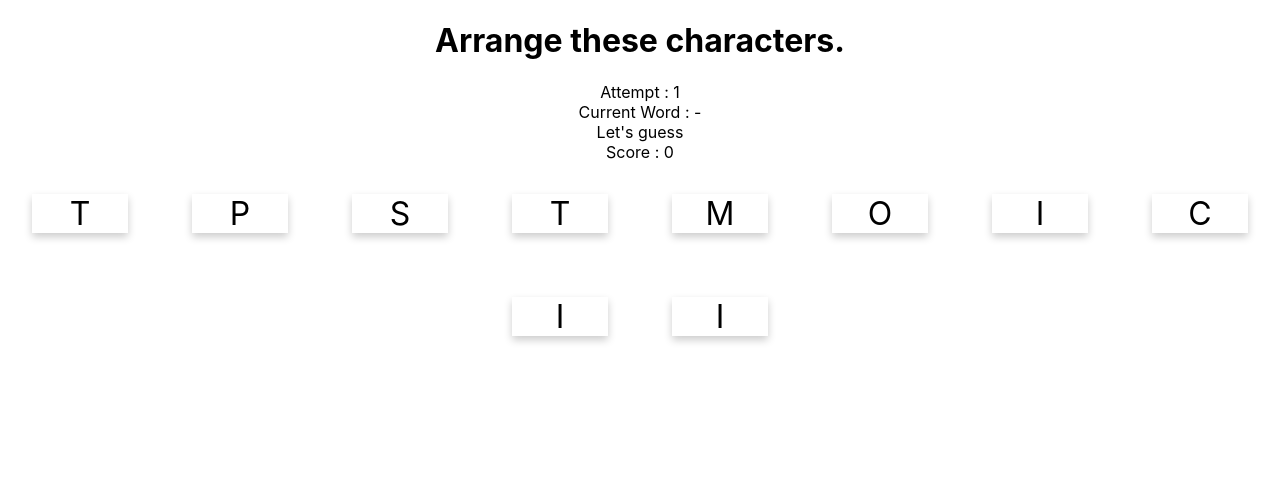
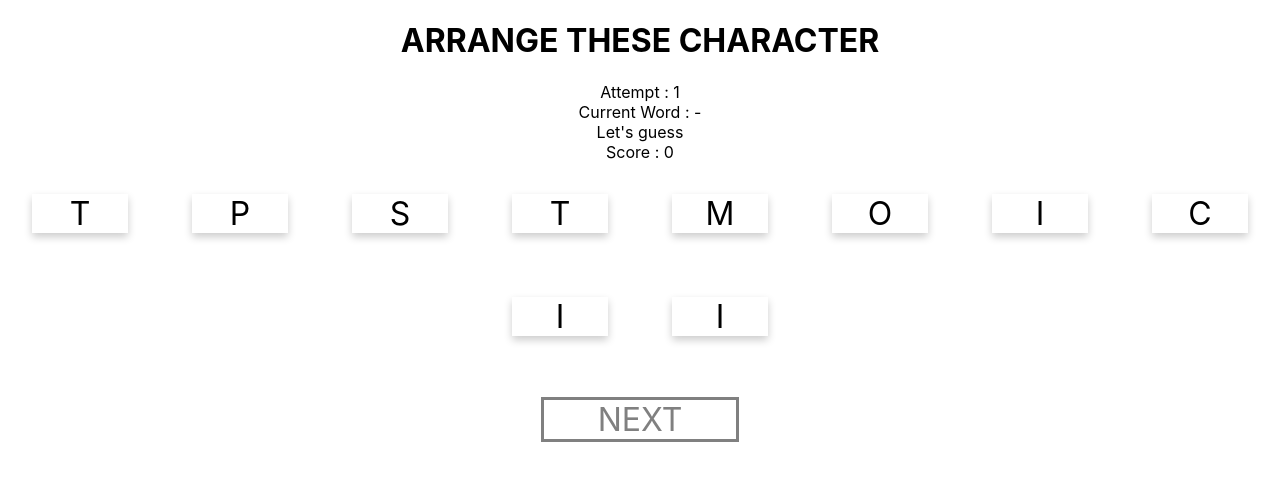
Before and after one commit to SaintKM/LabYarnReact, a React (Create React App) app: page / in a window 1280 px wide. Shown: the top 480 px of the page. Built offline with nearby package versions, Linux system fonts and the light colour scheme.

Commit message:
add next game button (bug available on first click after next game)

```diff
--- a/src/App.css
+++ b/src/App.css
@@ -16,3 +16,18 @@
   color: red;
   background: pink;
  }
+
+ .nextBtn {
+  display: inline-block;
+  text-align: center;
+  width: 6em;
+  font-size: 2em;
+  color: gray;
+  outline-style: solid;
+  margin: 1em;
+  user-select: none;
+}
+
+.activeNextBtn {
+  color: black;
+ }
--- a/src/App.js
+++ b/src/App.js
@@ -6,7 +6,7 @@ var random = Math.floor(Math.random() * word.length);
 function App() {
  return (
   <div className="App">
-    <h1>Arrange these characters.</h1>
+    <h1>ARRANGE THESE CHARACTER</h1>
     <WordCard value={word[random]}/>
   </div>
  );
--- a/src/CharacterCard.js
+++ b/src/CharacterCard.js
@@ -2,6 +2,8 @@ import React, { useState, useEffect, useRef } from 'react';
 export default function CharacterCard(props) {
     const [active, setActive] = useState(false);
     const attemptRef = useRef(props.attempt);
+    const scoreRef = useRef(props.score);
+    const completeRef = useRef(props.completed);
     const activate = () => {
         if(!active){
             setActive(true)
@@ -14,6 +16,14 @@ export default function CharacterCard(props) {
             setActive(false)
             attemptRef.current = props.attempt
         }
+        /*if(scoreRef.current != props.score){
+            setActive(false)
+            scoreRef.current = props.score
+        }*/
+        if(completeRef.current != props.completed){
+            setActive(false)
+            completeRef.current = props.completed
+        }
     })
 
     const className = `card ${active ? 'activeCard': ''}`
--- a/src/WordCard.js
+++ b/src/WordCard.js
@@ -28,17 +28,23 @@ export default function WordCard(props){
             guess = c
         else
             guess = state.guess + c
-
-        setState({...state, guess: guess})
+        setState({...state, guess: guess, completed: false})
         if(guess.length == state.word.length){
             if(guess == state.word){
                 console.log('yeah!')
-                setState({...state, definition_word: "Congratulations!", score: state.score + 1, completed: true})
+                setState({...state, definition_word: "Congratulations!", guess: guess, score: state.score + 1, completed: true})
             }else{
                 console.log('reset')
-                state.definition_word = "Nice try!"
-                setState({...state, guess: '', attempt: state.attempt + 1})
+                setState({...state, definition_word: "Try Again!", guess: '', attempt: state.attempt + 1, completed: true})
             }
+        }
+    }
+
+    const nextGame = () => {
+        //console.log(state.guess + " | " + state.word)
+        if(state.guess == state.word){
+            console.log('Next Game!')
+            setState({...state, definition_word: "Let's guess", guess: '-', completed: true})
         }
     }
 
@@ -51,10 +57,12 @@ export default function WordCard(props){
             <div>
                 {
                     state.chars.map((c, i) =>
-                        <CharacterCard value={c} key={i} activationHandler={activationHandler} attempt={state.attempt}/>
+                        <CharacterCard value={c} key={i} activationHandler={activationHandler} attempt={state.attempt}
+                        completed={state.completed} score={state.score}/>
                     )
                 }
             </div>
+            <div className="nextBtn" onClick={nextGame}>NEXT</div>
         </div>
     );
 }
```
